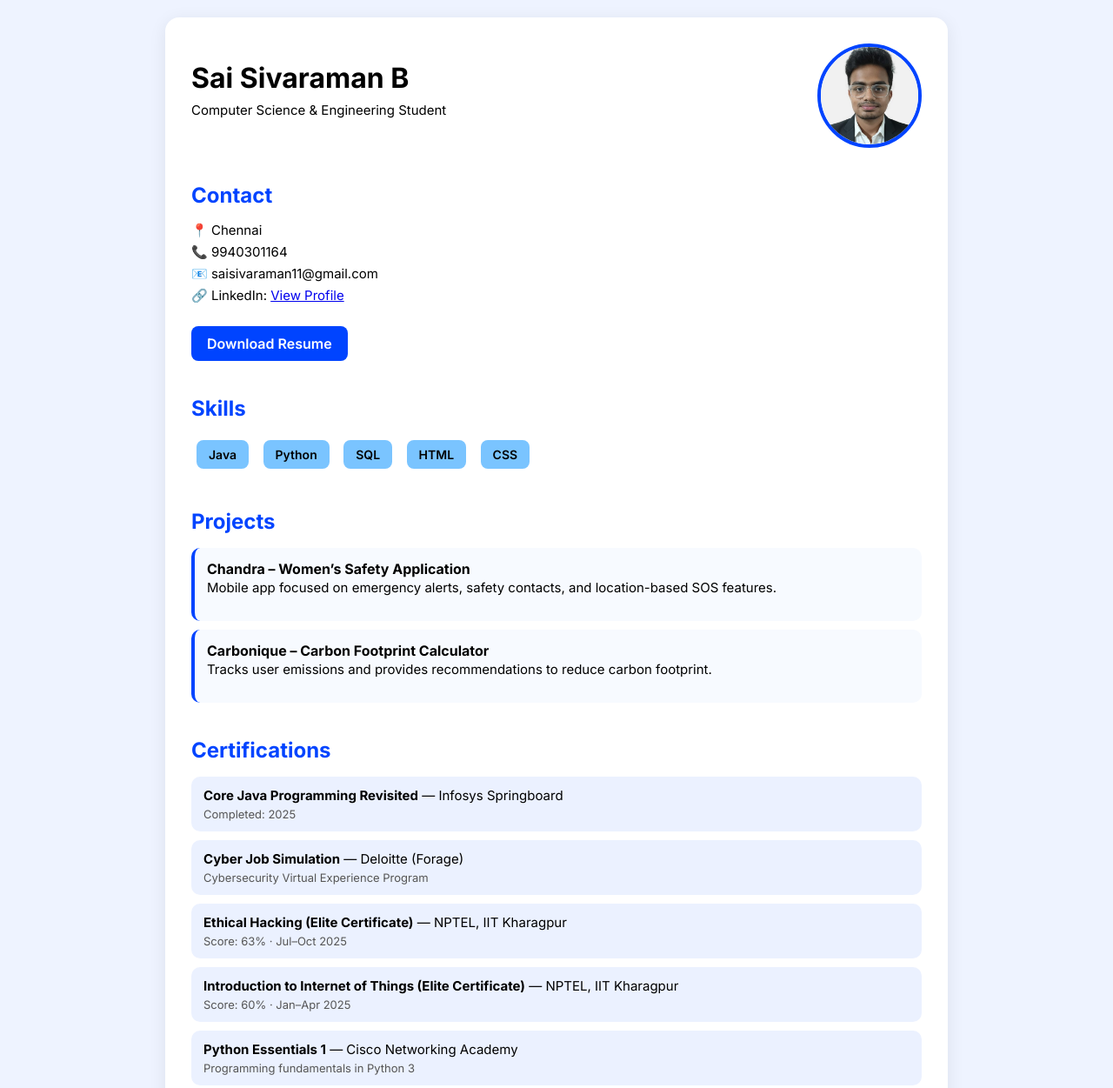
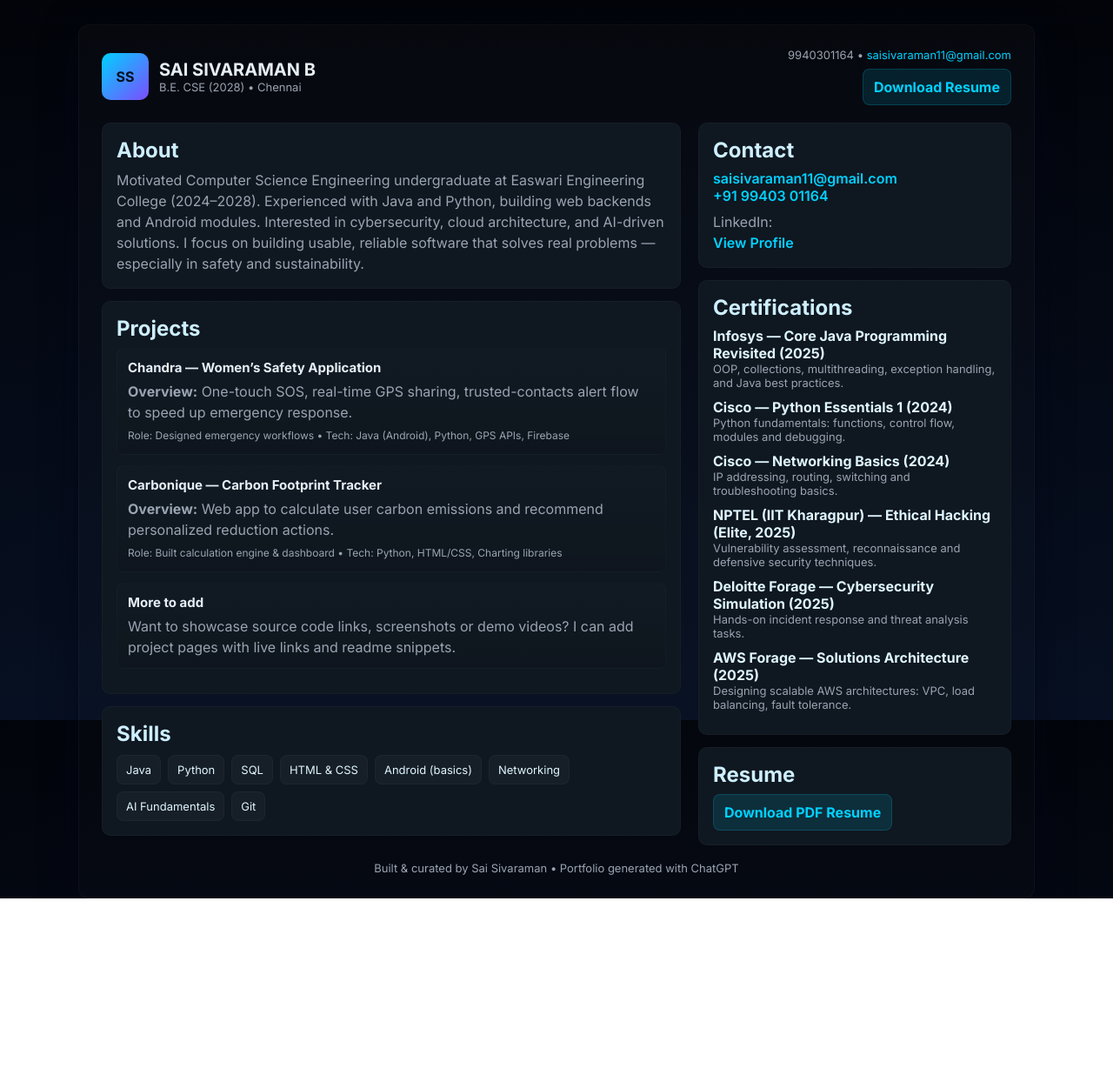
Before and after one commit to sai110906/portfolio, a plain HTML site: page index.html in a window 1280 px wide. Shown: the top 1251 px of the page at 87% size. After the commit the page ends 1033 px from the top, so only its background shows below. Drawn offline with Linux system fonts and the light colour scheme.

Commit message:
Update index.html

```diff
--- a/index.html
+++ b/index.html
@@ -1,249 +1,144 @@
-<!DOCTYPE html>
+<!doctype html>
 <html lang="en">
 <head>
-  <meta charset="UTF-8" />
-  <meta name="viewport" content="width=device-width, initial-scale=1.0" />
-  <title>Sai Sivaraman — Portfolio</title>
+  <meta charset="utf-8" />
+  <meta name="viewport" content="width=device-width, initial-scale=1" />
+  <title>Sai Sivaraman — Developer Portfolio</title>
+  <link href="https://fonts.googleapis.com/css2?family=Inter:wght@300;400;600;700;800&display=swap" rel="stylesheet">
+  <style>
+    :root{
+      --bg:#0b0f14; --card:#0f1720; --muted:#9aa4b2; --accent:#00d1ff; --accent2:#7c4dff;
+      --glass: rgba(255,255,255,0.03);
+    }
+    *{box-sizing:border-box}
+    html,body{height:100%;margin:0;font-family:Inter,system-ui,-apple-system,Segoe UI,Roboto,Arial;color:#e6eef6;background:linear-gradient(180deg,#02040a 0%, #071022 100%)}
+    a{color:var(--accent);text-decoration:none}
+    .wrap{max-width:1100px;margin:28px auto;padding:26px;border-radius:12px;background:linear-gradient(180deg, rgba(255,255,255,0.02), rgba(255,255,255,0.01));box-shadow:0 10px 40px rgba(2,6,23,0.6);border:1px solid rgba(255,255,255,0.03)}
 
-  <!-- Google Font -->
-  <link href="https://fonts.googleapis.com/css2?family=Inter:wght@300;400;600;700&display=swap" rel="stylesheet" />
+    header{display:flex;align-items:center;justify-content:space-between;gap:12px}
+    .brand{display:flex;align-items:center;gap:12px}
+    .logo{width:54px;height:54px;border-radius:10px;background:linear-gradient(135deg,var(--accent),var(--accent2));display:flex;align-items:center;justify-content:center;font-weight:700;color:#021122}
+    h1{margin:0;font-size:20px}
+    .meta{color:var(--muted);font-size:13px}
 
-  <style>
-    :root {
-      --bg: #eef3ff;
-      --card: #ffffff;
-      --accent: #0044ff;
-      --accent2: #7ac4ff;
-      --text: #222;
-    }
+    .layout{display:grid;grid-template-columns:1fr 360px;gap:20px;margin-top:20px}
 
-    * {
-      margin: 0;
-      padding: 0;
-      box-sizing: border-box;
-      font-family: Inter, sans-serif;
-    }
+    /* Main column */
+    main{min-width:0}
+    .card{background:var(--card);padding:16px;border-radius:10px;border:1px solid rgba(255,255,255,0.03)}
+    h2{margin:0 0 8px 0;color:#cdefff}
+    p{color:var(--muted);line-height:1.5;margin:0}
 
-    body {
-      background: var(--bg);
-      padding: 20px;
-      display: flex;
-      justify-content: center;
-    }
+    .skills{display:flex;flex-wrap:wrap;gap:8px;margin-top:10px}
+    .skill{background:var(--glass);padding:8px 10px;border-radius:8px;font-size:13px;color:#dff6ff;border:1px solid rgba(255,255,255,0.03)}
 
-    .container {
-      width: 100%;
-      max-width: 900px;
-      background: var(--card);
-      padding: 30px;
-      border-radius: 16px;
-      box-shadow: 0 4px 20px rgba(0,0,0,0.08);
-    }
+    .project{margin-bottom:12px;padding:12px;border-radius:8px;background:linear-gradient(180deg, rgba(255,255,255,0.01), rgba(0,0,0,0.05));border:1px solid rgba(255,255,255,0.02)}
+    .project h3{margin:0;font-size:15px}
+    .project p{margin:6px 0 0 0}
+    .tech{font-size:12px;color:var(--muted);margin-top:8px}
 
-    header {
-      display: flex;
-      justify-content: space-between;
-      align-items: center;
-    }
+    /* Sidebar */
+    aside{min-width:0}
+    .contact a{display:block;color:var(--accent);font-weight:600}
+    .cert{margin-bottom:10px}
+    .cert b{display:block;color:#dff6ff}
+    .btn{display:inline-block;padding:10px 12px;border-radius:8px;background:rgba(0,209,255,0.12);border:1px solid rgba(0,209,255,0.18);color:var(--accent);font-weight:700}
 
-    header img {
-      width: 120px;
-      height: 120px;
-      border-radius: 50%;
-      object-fit: cover;
-      border: 4px solid var(--accent);
-    }
+    footer{margin-top:18px;text-align:center;color:var(--muted);font-size:13px}
 
-    h1 {
-      font-size: 32px;
-      font-weight: 700;
-      margin-bottom: 6px;
-    }
-
-    .section {
-      margin-top: 40px;
-    }
-
-    h2 {
-      font-size: 24px;
-      margin-bottom: 16px;
-      color: var(--accent);
-    }
-
-    p {
-      font-size: 15px;
-      line-height: 1.6;
-      margin-bottom: 12px;
-    }
-
-    .btn {
-      display: inline-block;
-      padding: 10px 18px;
-      background: var(--accent);
-      color: #fff;
-      text-decoration: none;
-      font-weight: 600;
-      border-radius: 8px;
-      transition: 0.2s;
-    }
-    .btn:hover {
-      background: #0033cc;
-    }
-
-    /* Skills */
-    .skills span {
-      display: inline-block;
-      background: var(--accent2);
-      padding: 8px 14px;
-      border-radius: 8px;
-      margin: 6px;
-      font-size: 14px;
-      font-weight: 600;
-    }
-
-    /* Certifications */
-    .cert-list {
-      list-style: none;
-      padding-left: 0;
-    }
-
-    .cert-list li {
-      background: rgba(0, 81, 255, 0.08);
-      padding: 12px 14px;
-      border-radius: 10px;
-      margin-bottom: 10px;
-      font-size: 15px;
-    }
-
-    .cert-list li span {
-      display: block;
-      font-size: 13px;
-      color: #555;
-      margin-top: 4px;
-    }
-
-    /* Projects */
-    .project {
-      background: #f7faff;
-      padding: 14px;
-      border-radius: 10px;
-      margin-bottom: 10px;
-      border-left: 4px solid var(--accent);
-    }
-
-    /* Contact */
-    .contact div {
-      margin-bottom: 6px;
-      font-size: 15px;
-    }
+    /* Responsive */
+    @media(max-width:980px){.layout{grid-template-columns:1fr}.brand{gap:8px}.logo{width:48px;height:48px}}
   </style>
 </head>
 <body>
+  <div class="wrap">
+    <header>
+      <div class="brand">
+        <div class="logo">SS</div>
+        <div>
+          <h1>SAI SIVARAMAN B</h1>
+          <div class="meta">B.E. CSE (2028) • Chennai</div>
+        </div>
+      </div>
+      <div style="text-align:right">
+        <div class="meta">9940301164 • <a href="mailto:saisivaraman11@gmail.com">saisivaraman11@gmail.com</a></div>
+        <div style="margin-top:8px"><a class="btn" href="sandbox:/mnt/data/Sai_Sivaraman_Resume_OnePage.pdf" target="_blank">Download Resume</a></div>
+      </div>
+    </header>
 
-<div class="container">
+    <div class="layout">
+      <main>
+        <section class="card">
+          <h2>About</h2>
+          <p>Motivated Computer Science Engineering undergraduate at Easwari Engineering College (2024–2028). Experienced with Java and Python, building web backends and Android modules. Interested in cybersecurity, cloud architecture, and AI-driven solutions. I focus on building usable, reliable software that solves real problems — especially in safety and sustainability.</p>
+        </section>
 
-  <!-- HEADER + PHOTO -->
-  <header>
-    <div>
-      <h1>Sai Sivaraman B</h1>
-      <p>Computer Science & Engineering Student</p>
+        <section class="card" style="margin-top:14px">
+          <h2>Projects</h2>
+
+          <div class="project">
+            <h3>Chandra — Women’s Safety Application</h3>
+            <p><strong>Overview:</strong> One-touch SOS, real-time GPS sharing, trusted-contacts alert flow to speed up emergency response.</p>
+            <p class="tech">Role: Designed emergency workflows • Tech: Java (Android), Python, GPS APIs, Firebase</p>
           </div>
 
-    <img src="photo.jpg" alt="Profile Photo" />
-  </header>
+          <div class="project">
+            <h3>Carbonique — Carbon Footprint Tracker</h3>
+            <p><strong>Overview:</strong> Web app to calculate user carbon emissions and recommend personalized reduction actions.</p>
+            <p class="tech">Role: Built calculation engine & dashboard • Tech: Python, HTML/CSS, Charting libraries</p>
+          </div>
 
-  <!-- CONTACT -->
-  <section class="section contact">
-    <h2>Contact</h2>
-    <div>📍 Chennai</div>
-    <div>📞 9940301164</div>
-    <div>📧 saisivaraman11@gmail.com</div>
-    <div>🔗 LinkedIn: <a href="https://www.linkedin.com/in/sai-sivaraman-b-39914b328/" target="_blank">View Profile</a></div>
-
-    <br>
-
-    <!-- RESUME BUTTON -->
-    <a class="btn" href="Sai_Sivaraman_Resume_OnePage.pdf" download>
-      Download Resume
-    </a>
-  </section>
-
-  <!-- SKILLS -->
-  <section class="section">
-    <h2>Skills</h2>
-    <div class="skills">
-      <span>Java</span>
-      <span>Python</span>
-      <span>SQL</span>
-      <span>HTML</span>
-      <span>CSS</span>
+          <div class="project">
+            <h3>More to add</h3>
+            <p style="margin-top:6px">Want to showcase source code links, screenshots or demo videos? I can add project pages with live links and readme snippets.</p>
           </div>
         </section>
 
-  <!-- PROJECTS -->
-  <section class="section">
-    <h2>Projects</h2>
-
-    <div class="project">
-      <strong>Chandra – Women’s Safety Application</strong>
-      <p>Mobile app focused on emergency alerts, safety contacts, and location-based SOS features.</p>
-    </div>
-
-    <div class="project">
-      <strong>Carbonique – Carbon Footprint Calculator</strong>
-      <p>Tracks user emissions and provides recommendations to reduce carbon footprint.</p>
+        <section class="card" style="margin-top:14px">
+          <h2>Skills</h2>
+          <div class="skills">
+            <div class="skill">Java</div>
+            <div class="skill">Python</div>
+            <div class="skill">SQL</div>
+            <div class="skill">HTML &amp; CSS</div>
+            <div class="skill">Android (basics)</div>
+            <div class="skill">Networking</div>
+            <div class="skill">AI Fundamentals</div>
+            <div class="skill">Git</div>
           </div>
         </section>
 
-  <!-- CERTIFICATIONS -->
-  <section class="section" id="certifications">
+      </main>
+
+      <aside>
+        <div class="card contact">
+          <h2>Contact</h2>
+          <a href="mailto:saisivaraman11@gmail.com">saisivaraman11@gmail.com</a>
+          <a href="tel:9940301164">+91 99403 01164</a>
+          <p style="margin-top:8px;color:var(--muted)">LinkedIn: <a href="https://www.linkedin.com/in/sai-sivaraman-b-39914b328?utm_source=share&utm_campaign=share_via&utm_content=profile&utm_medium=android_app" target="_blank">View Profile</a></p>
+        </div>
+
+        <div class="card" style="margin-top:14px">
           <h2>Certifications</h2>
+          <div class="cert"><b>Infosys — Core Java Programming Revisited (2025)</b><div class="meta">OOP, collections, multithreading, exception handling, and Java best practices.</div></div>
+          <div class="cert"><b>Cisco — Python Essentials 1 (2024)</b><div class="meta">Python fundamentals: functions, control flow, modules and debugging.</div></div>
+          <div class="cert"><b>Cisco — Networking Basics (2024)</b><div class="meta">IP addressing, routing, switching and troubleshooting basics.</div></div>
+          <div class="cert"><b>NPTEL (IIT Kharagpur) — Ethical Hacking (Elite, 2025)</b><div class="meta">Vulnerability assessment, reconnaissance and defensive security techniques.</div></div>
+          <div class="cert"><b>Deloitte Forage — Cybersecurity Simulation (2025)</b><div class="meta">Hands-on incident response and threat analysis tasks.</div></div>
+          <div class="cert"><b>AWS Forage — Solutions Architecture (2025)</b><div class="meta">Designing scalable AWS architectures: VPC, load balancing, fault tolerance.</div></div>
+        </div>
 
-    <ul class="cert-list">
+        <div class="card" style="margin-top:14px">
+          <h2>Resume</h2>
+          <a class="btn" href="sandbox:/mnt/data/Sai_Sivaraman_Resume_OnePage.pdf" target="_blank">Download PDF Resume</a>
+        </div>
 
-      <li><strong>Core Java Programming Revisited</strong> — Infosys Springboard
-        <span>Completed: 2025</span>
-      </li>
+      </aside>
+    </div>
 
-      <li><strong>Cyber Job Simulation</strong> — Deloitte (Forage)
-        <span>Cybersecurity Virtual Experience Program</span>
-      </li>
-
-      <li><strong>Ethical Hacking (Elite Certificate)</strong> — NPTEL, IIT Kharagpur
-        <span>Score: 63% · Jul–Oct 2025</span>
-      </li>
-
-      <li><strong>Introduction to Internet of Things (Elite Certificate)</strong> — NPTEL, IIT Kharagpur
-        <span>Score: 60% · Jan–Apr 2025</span>
-      </li>
-
-      <li><strong>Python Essentials 1</strong> — Cisco Networking Academy
-        <span>Programming fundamentals in Python 3</span>
-      </li>
-
-      <li><strong>Networking Basics</strong> — Cisco Networking Academy
-        <span>Networking concepts, IPv4/IPv6, routers</span>
-      </li>
-
-      <li><strong>Security and Connectivity Support</strong> — Cisco Networking Academy
-        <span>Completed at Easwari Engineering College</span>
-      </li>
-
-      <li><strong>Introduction to Modern AI</strong> — Cisco Networking Academy
-        <span>AI concepts, ML fundamentals</span>
-      </li>
-
-      <li><strong>Introduction to Data Science</strong> — Cisco Networking Academy
-        <span>Data processing, analytics fundamentals</span>
-      </li>
-
-      <li><strong>Solutions Architecture Job Simulation</strong> — AWS (Forage)
-        <span>Cloud Infrastructure & Scalable System Design</span>
-      </li>
-
-    </ul>
-  </section>
-
+    <footer>
+      <div style="color:var(--muted)">Built &amp; curated by Sai Sivaraman • Portfolio generated with ChatGPT</div>
+    </footer>
   </div>
 
 </body>
```
Lines whose indentation alone changed are shown as unchanged.
